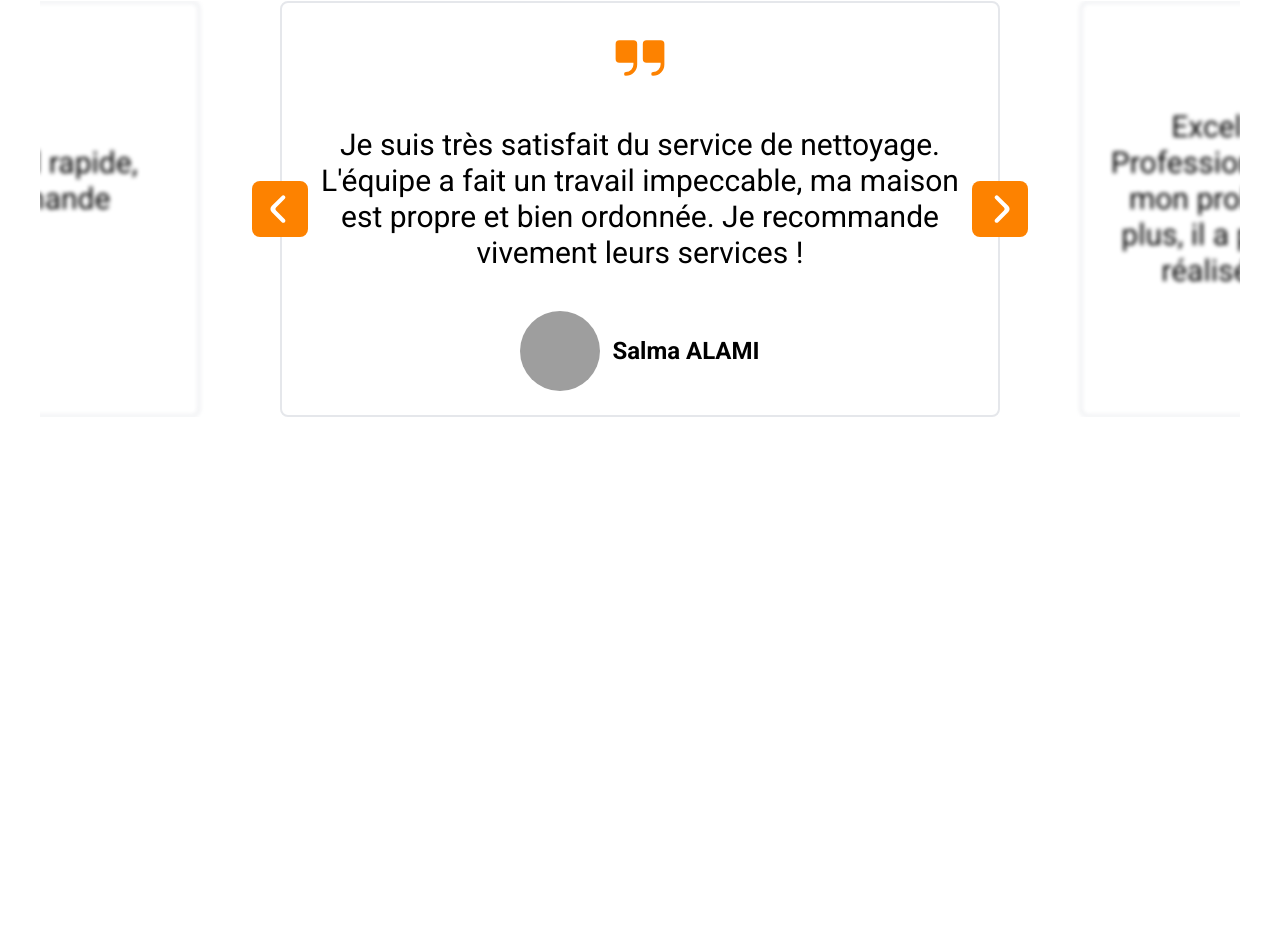
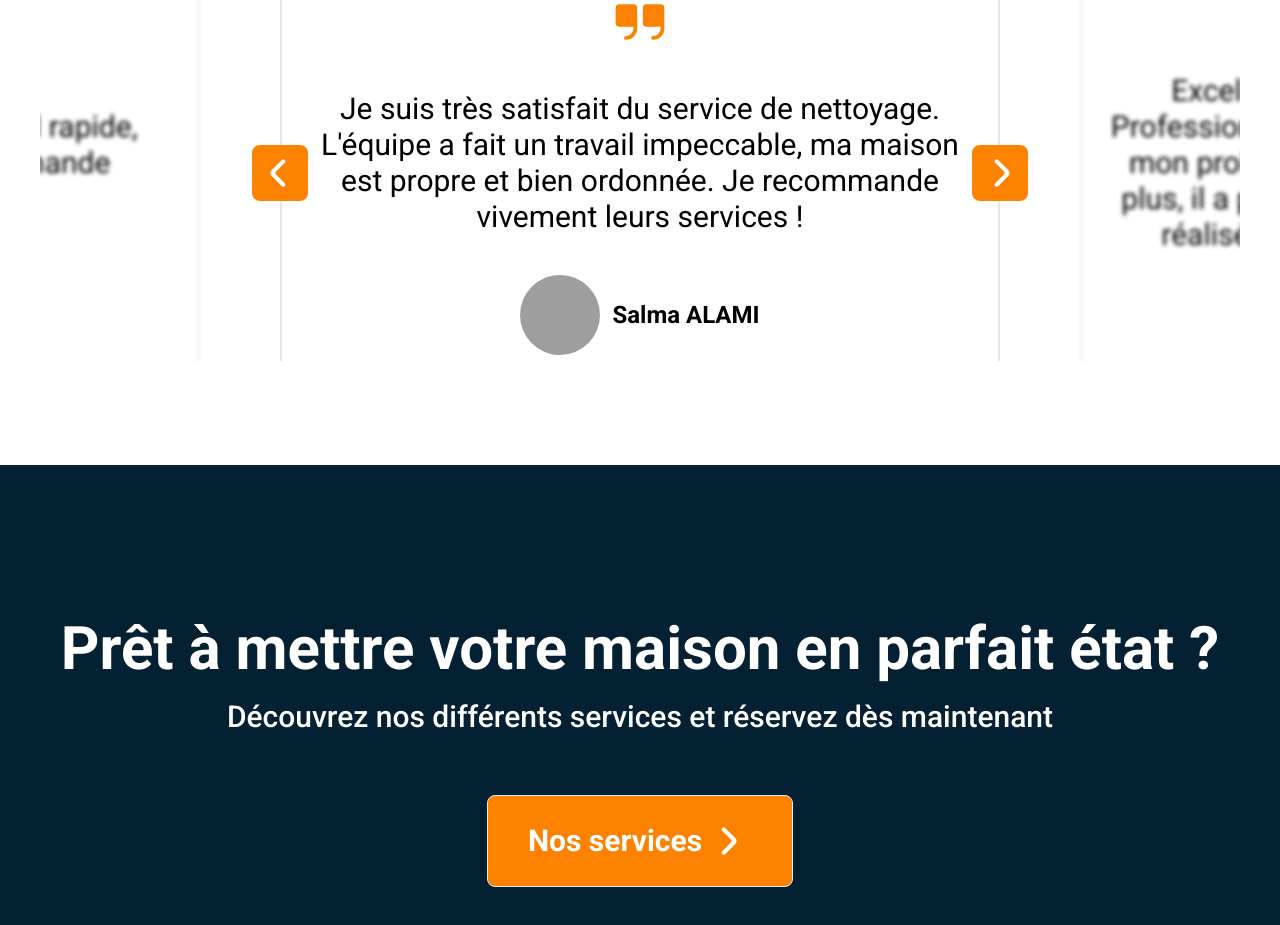
Before and after one commit to ou-sama1/HomeHelper-Frontend, a React (Vite) app: page / in a window 1280 px wide. Shown: the part 1322-2247 px from the top of the page. Before the commit the page ends 1843 px from the top, so only its background shows below. Built offline with nearby package versions, Linux system fonts and the light colour scheme; grey boxes are pictures that could not be loaded.

Commit message:
Create ForClients section #6

```diff
--- a/src/components/icons/Arrow.jsx
+++ b/src/components/icons/Arrow.jsx
@@ -1,5 +1,6 @@
-const ArrowIcon = ({color, dimensions}) => {
+const ArrowIcon = ({ color, dimensions, direction }) => {
   return (
+    <span className={`${direction === "right" ? "scale-x-[-1]" : ""}`}>
       <svg
         width={dimensions}
         height={dimensions}
@@ -12,6 +13,7 @@ const ArrowIcon = ({color, dimensions}) => {
           fill={color}
         />
       </svg>
+    </span>
   );
 };
 
--- /dev/null
+++ b/src/pages/home/components/forClients/index.jsx
@@ -0,0 +1,17 @@
+import { Link } from "react-router-dom";
+import { ArrowIcon } from "../../../../components/icons";
+
+const ForClientsSection = () => {
+    return(
+        <section className="flex w-full flex-col px-10 py-24 items-center bg-secondary text-white gap-5 text-center h-144 justify-center">
+            <h1 className="text-6xl font-bold">Prêt à mettre votre maison en parfait état ?</h1>
+            <p className="text-3xl font-medium">Découvrez nos différents services et réservez dès maintenant</p>
+            <Link to="/services" className="bg-primary text-3xl mt-10 px-10 py-5 rounded-lg font-bold flex items-center justify-between border transition hover:bg-secondary">
+                Nos services
+                <ArrowIcon  color={"#FFF"} dimensions={"50px"} direction={"right"} />
+            </Link>
+        </section>
+    )
+}
+
+export default ForClientsSection;
--- a/src/pages/home/components/index.jsx
+++ b/src/pages/home/components/index.jsx
@@ -1,2 +1,3 @@
 export { default as Header } from './header';
 export { default as TestimonialsSection } from './testimonials';
+export { default as ForClientsSection } from './forClients';
--- a/src/pages/home/components/testimonials/Reviews.jsx
+++ b/src/pages/home/components/testimonials/Reviews.jsx
@@ -33,10 +33,10 @@ const Reviews = ({ data }) => {
       <Review isCenter={true} direction={direction} swipeReviewsHandler={swipeReviewsHandler} reviewData={data[currentIndex]} />
       <Review isCenter={false} direction={direction} reviewData={data[(currentIndex + 1) % data.length]} />
       <button disabled={deactivateButtons} onClick={()=>swipeReviewsHandler("l")} className={`absolute left-[20%] top-1/2 flex h-14 w-14 -translate-x-1/2 -translate-y-1/2 items-center justify-center rounded-lg bg-primary ${deactivateButtons ? "opacity-50" : ""}`}>
-        <ArrowIcon color={"#FFF"} dimensions={"50px"} />
+        <ArrowIcon color={"#FFF"} dimensions={"50px"} direction={"left"} />
       </button>
-      <button disabled={deactivateButtons} onClick={()=>swipeReviewsHandler("r")} className={`absolute right-[20%] top-1/2 flex h-14 w-14 -translate-y-1/2 translate-x-1/2 scale-x-[-1] items-center justify-center rounded-lg bg-primary ${deactivateButtons ? "opacity-50" : ""}`}>
-        <ArrowIcon color={"#FFF"} dimensions={"50px"} />
+      <button disabled={deactivateButtons} onClick={()=>swipeReviewsHandler("r")} className={`absolute right-[20%] top-1/2 flex h-14 w-14 -translate-y-1/2 translate-x-1/2 items-center justify-center rounded-lg bg-primary ${deactivateButtons ? "opacity-50" : ""}`}>
+        <ArrowIcon color={"#FFF"} dimensions={"50px"} direction={"right"} />
       </button>
     </div>
   );
--- a/src/pages/home/components/testimonials/index.jsx
+++ b/src/pages/home/components/testimonials/index.jsx
@@ -29,8 +29,8 @@ const data = [
 
 const TestimonialsSection = () => {
     return(
-        <section className="flex w-full flex-col px-10 py-16 items-center">
-            <h1 className="font-bold text-6xl my-14">Découvrez ce que nos clients disent sur nous</h1>
+        <section className="flex w-full flex-col px-10 py-16 gap-24 h-screen justify-center items-center">
+            <h1 className="font-bold text-6xl text-center">Découvrez ce que nos clients disent sur nous</h1>
             <Reviews data={data} />
         </section>
     )
--- a/src/pages/home/index.jsx
+++ b/src/pages/home/index.jsx
@@ -1,4 +1,4 @@
-import { Header, TestimonialsSection } from "./components";
+import { ForClientsSection, Header, TestimonialsSection } from "./components";
 
 const HomePage = () => {
   return (
@@ -7,7 +7,7 @@ const HomePage = () => {
       {/* ExploreSection */}
       {/* WhyusSection */}
       <TestimonialsSection />
-      {/* ForClientsSection */}
+      <ForClientsSection />
       {/* ForProvidersSection */}
     </>
   );
```
Lines whose indentation alone changed are shown as unchanged.
